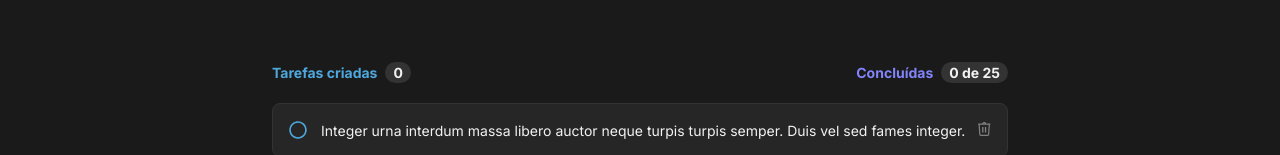
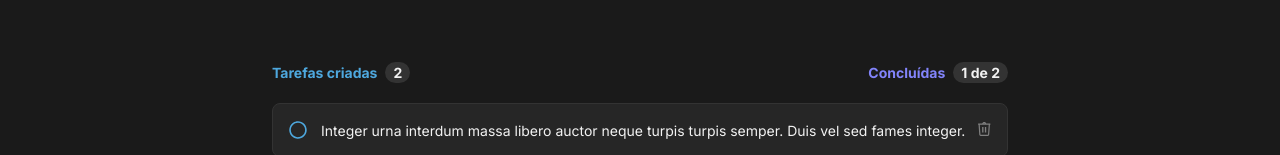
Before and after one commit to FCorleth/to-do-list, a React (Vite) app: page / in a window 1280 px wide. Shown: the part 226-381 px from the top of the page. Built offline with nearby package versions, Linux system fonts and the light colour scheme.

Commit message:
feat: delete task

```diff
--- a/src/components/Content.tsx
+++ b/src/components/Content.tsx
@@ -27,6 +27,9 @@ const Tasks: TaskType[] = [
 export function Content() {
   const [task, setTask] = useState(Tasks);
 
+  const taskQuantity = task.length;
+  const taskCompleted = task.filter((t) => t.isCompleted).length;
+
   function createTask(taskValue: string) {
     const newTask: TaskType = {
       id: Math.random(),
@@ -34,6 +37,11 @@ export function Content() {
       isCompleted: false,
     };
     setTask([...task, newTask]);
+  }
+
+  function deleteTask(taskId: number) {
+    const tasksWithoutDeletedOne = task.filter((t) => t.id !== taskId);
+    setTask(tasksWithoutDeletedOne);
   }
 
   return (
@@ -47,14 +55,16 @@ export function Content() {
     >
       <InputTask createTask={createTask} />
       <div>
-        <TaskHeader />
+        <TaskHeader taskQuantity={taskQuantity} taskCompleted={taskCompleted} />
         {task.length === 0 && <NotTask />}
         {task.map((t) => {
           return (
             <TaskItem
               key={t.id}
+              id={t.id}
               content={t.content}
               isCompleted={t.isCompleted}
+              deleteTask={deleteTask}
             />
           );
         })}
--- a/src/components/TaskHeader.tsx
+++ b/src/components/TaskHeader.tsx
@@ -1,4 +1,9 @@
-export function TaskHeader() {
+type TaskHeaderProps = {
+  taskQuantity: number;
+  taskCompleted: number;
+};
+
+export function TaskHeader({ taskQuantity, taskCompleted }: TaskHeaderProps) {
   return (
     <div style={{ width: "46rem" }}>
       <header style={{ display: "flex", justifyContent: "space-between" }}>
@@ -21,7 +26,7 @@ export function TaskHeader() {
               borderRadius: "100px",
             }}
           >
-            0
+            {taskQuantity}
           </span>
         </div>
         <div
@@ -44,7 +49,7 @@ export function TaskHeader() {
               borderRadius: "100px",
             }}
           >
-            0 de 25
+            {taskCompleted} de {taskQuantity}
           </span>
         </div>
       </header>
--- a/src/components/TaskItem.tsx
+++ b/src/components/TaskItem.tsx
@@ -3,12 +3,22 @@ import { CompleteTask } from "./CompleteTask";
 import trashIcon from "../assets/trash-icon.svg";
 
 type TaskItemProps = {
-  key: number;
+  id: number;
   content: string;
   isCompleted: boolean;
+  deleteTask: (taskId: number) => void;
 };
 
-export function TaskItem({ content, isCompleted }: TaskItemProps) {
+export function TaskItem({
+  id,
+  content,
+  isCompleted,
+  deleteTask,
+}: TaskItemProps) {
+  function handleDeleteTask() {
+    deleteTask(id);
+  }
+
   return (
     <div
       style={{
@@ -28,6 +38,7 @@ export function TaskItem({ content, isCompleted }: TaskItemProps) {
       </div>
 
       <Button
+        onClick={handleDeleteTask}
         icon={trashIcon}
         style={{ backgroundColor: "var(--gray-500)", border: "none" }}
       />
```
